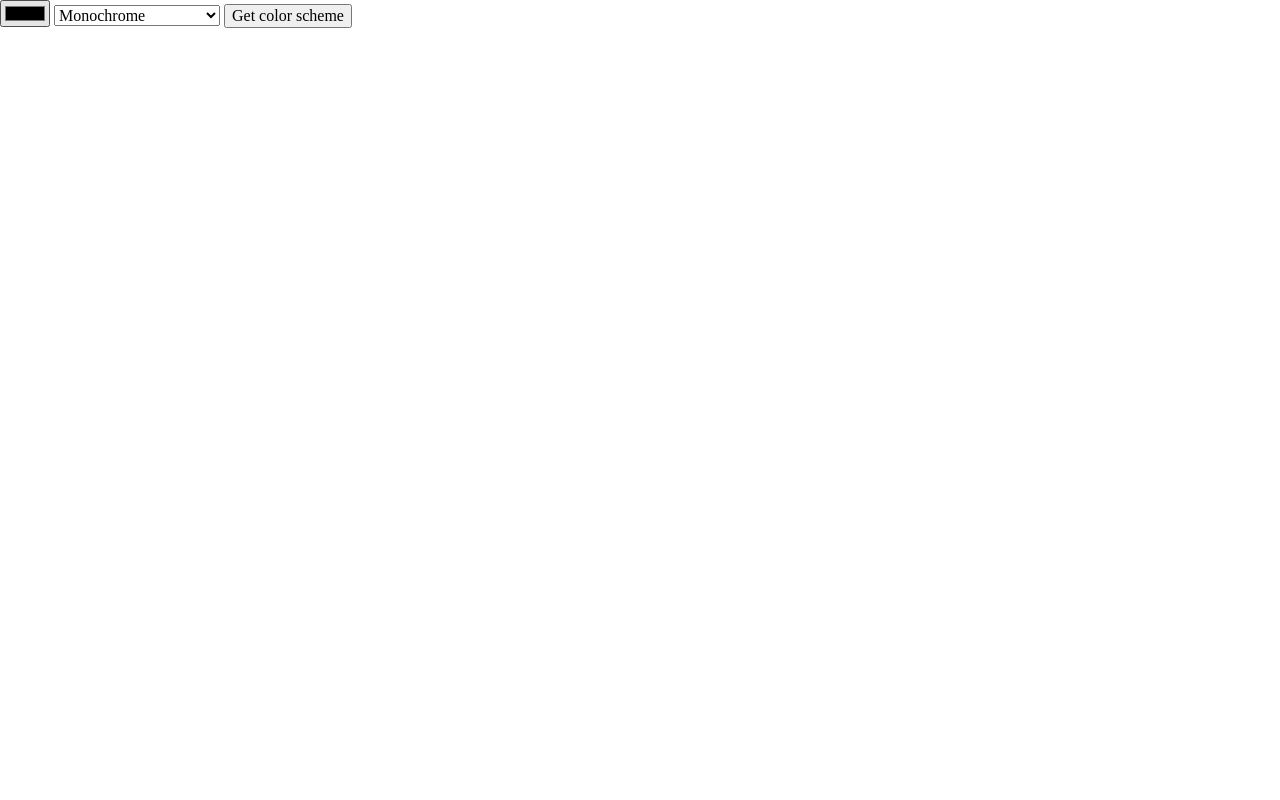
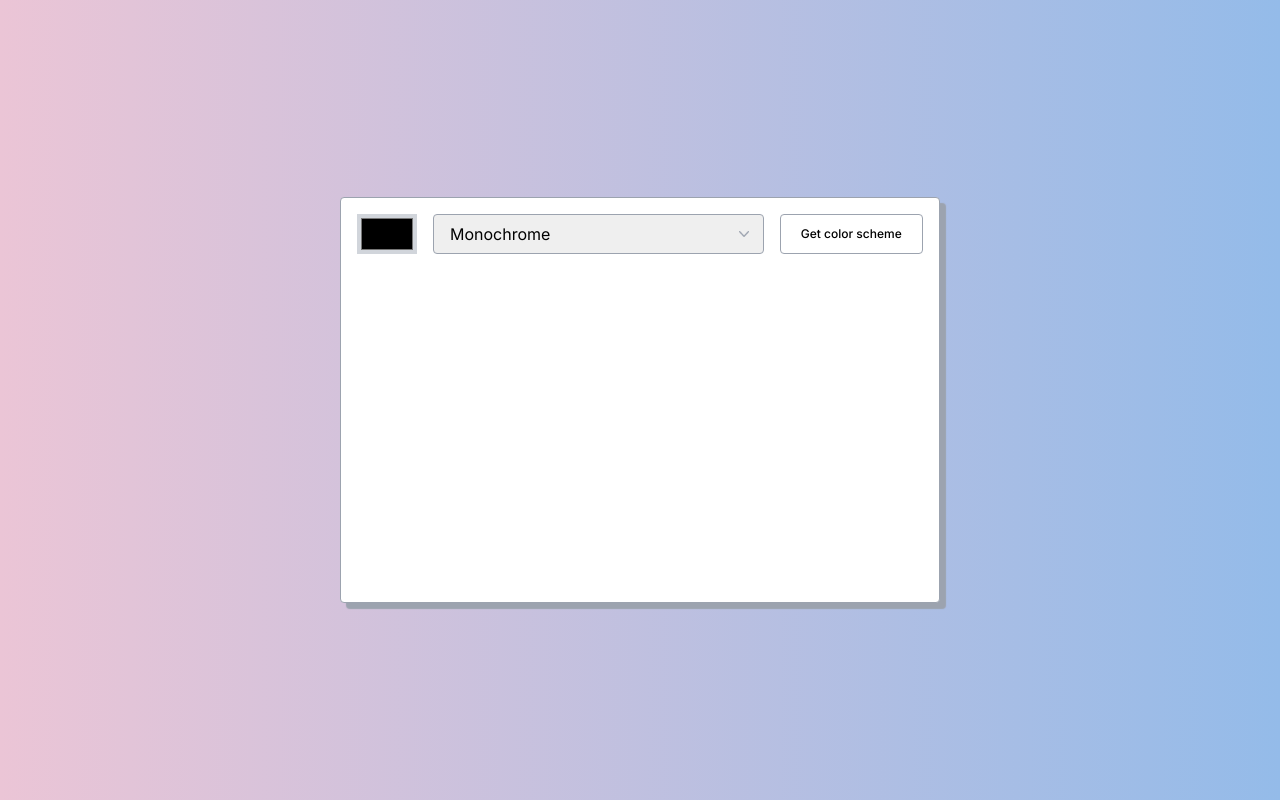
Before and after one commit to Aladdin-Elshamy/Alwan, a website built with Vite: page index.html in a window 1280 px wide. Built offline with nearby package versions, Linux system fonts and the light colour scheme; no server answers.

Commit message:
Update index.css

```diff
--- a/index.css
+++ b/index.css
@@ -1,68 +1,105 @@
-// Declaring variables
-let selectValue = document.getElementById("scheme-mode");
-const colorButton = document.querySelector("button");
-const color = document.querySelector("input");
-let colorValue = color.value.replace("#","")
-let targetValue = ''
-if(localStorage.getItem("color")&&localStorage.getItem("mode")){
-    selectValue.value = localStorage.getItem("mode");
-    colorValue = localStorage.getItem("color")
-    color.value = `#${colorValue}`
+html, body {
+    margin: 0;
+    padding: 0;
 }
-fetch(`https://www.thecolorapi.com/scheme?hex=${colorValue}&mode=${selectValue.value}`)
+*,*::before,*::after{
+    box-sizing: border-box;
+    margin: 0;
+    padding: 0;
+}
+.color,.value,.colors,.colors-hex,button {
+    -webkit-tap-highlight-color:  rgba(255, 255, 255, 0);
+}
+body{
+    height: 100vh;
+    font-family: 'Inter', Arial, Helvetica, sans-serif;
+    background: rgb(235,197,214);
+    background: linear-gradient(90deg, rgba(235,197,214,1) 0%, rgba(148,187,233,1) 100%);
+}
 
-        .then(response => response.json())
-        .then(data => {
-            document.querySelectorAll(".value").forEach((element,i) => {
-            element.textContent = data.colors[i].hex.value
-            })
-            document.querySelectorAll(".color").forEach((element,i) => {
-                element.style.backgroundColor = data.colors[i].hex.value
-            })
-    })
-colorButton.addEventListener("click",function(){
-    colorValue = color.value.replace("#","")
-    localStorage.setItem("color",colorValue)
-    localStorage.setItem("mode",selectValue.value)
-    fetch(`https://www.thecolorapi.com/scheme?hex=${colorValue}&mode=${selectValue.value}`)
-        .then(response => response.json())
-        .then(data => {
-            document.querySelectorAll(".value").forEach((element,i) => {
-            element.textContent = data.colors[i].hex.value
-            })
-            document.querySelectorAll(".color").forEach((element,i) => {
-                element.style.backgroundColor = data.colors[i].hex.value
-            })
-    })
+.container{
+    position: absolute;
+    inset: 0;
+    margin: auto;
+    border: 1px solid #9CA3AF;
+    border-radius: 4px;
+    width: 90%;
+    max-width: 600px;
+    height: fit-content;
+    background-color: #fff;
+    box-shadow: 6px 6px 1px #9CA3AF;
 
-})
 
-document.querySelectorAll(".color").forEach((element,i) => {
-    element.addEventListener("click",function(){
-        if(document.querySelectorAll(".value")[i].textContent !== "Copied!"){
-            targetValue = document.querySelectorAll(".value")[i].textContent
-            navigator.clipboard.writeText(targetValue);
-        }
+}
+/*First section*/
+.select-color{
+    display: flex;
+    align-items: center;
+    gap: 1em;
+    padding: 1em 1em;
+    justify-content: center;
+    flex-wrap: wrap;
+}
+input{
+    border: none;
+    padding-inline: 0.1em;
+    background-color: #D1D5DB;
+    block-size: 40px;
+    flex-basis: 60px;
+    flex-shrink: 0;
+    cursor: pointer;
+}
+select{
+    padding: 0.5em 0.5em;
+    border: 1px solid #9CA3AF;
+    border-radius: 4px;
+    appearance: none;
+    background-image: url("Icon/Icon.png");
+    background-repeat: no-repeat;
+    background-position: right 0.8rem top 50%;
+    background-size: 0.65rem auto;
+    height: 40px;
+    padding-inline: 1em;
+    font-size: clamp(0.875rem, 5vw - 1.5rem, 1rem);
+    flex-grow: 3;
 
-        setTimeout(function(){
-            document.querySelectorAll(".value")[i].textContent = "Copied!"
-        },100)
-        setTimeout(function(){
-            document.querySelectorAll(".value")[i].textContent = targetValue
-        },1000)
-    })
-})
-document.querySelectorAll(".value").forEach((element,i) => {
-    element.addEventListener("click",function(){
-        if(document.querySelectorAll(".value")[i].textContent !== "Copied!"){
-            targetValue = document.querySelectorAll(".value")[i].textContent
-            navigator.clipboard.writeText(targetValue);
-        }
-        setTimeout(function(){
-            document.querySelectorAll(".value")[i].textContent = "Copied!"
-        },300)
-        setTimeout(function(){
-            document.querySelectorAll(".value")[i].textContent = targetValue
-        },1000)
-    })
-})
+    flex-basis: 200px;
+}
+button{
+    background-color: transparent;
+    border: 1px solid #9CA3AF;
+    border-radius: 4px;
+    height: 40px;
+    font-weight: 500;
+    font-size: clamp(0.625rem, 4vw - 1.25rem, 0.75rem);
+    flex-basis: 100px;
+    flex-grow: 1;
+    padding-inline: 0.4em;
+    cursor: pointer;
+
+}
+button:active{
+    transform: scale(0.95);
+}
+/* Second section */
+.colors,.colors-hex{
+    display:flex;
+    text-align: center;
+    cursor: pointer;
+}
+.colors-hex{
+    text-align: center;
+    padding-block: 1em;
+}
+
+.colors span,.colors-hex span{
+
+    width: calc(100% / 5);
+}
+.colors-hex span{
+    font-weight: 500;
+    font-size: clamp(0.625rem, 4vw - 1.25rem, 0.75rem);
+}
+.colors span{
+    height: min(300px,50vh);
+}
```
